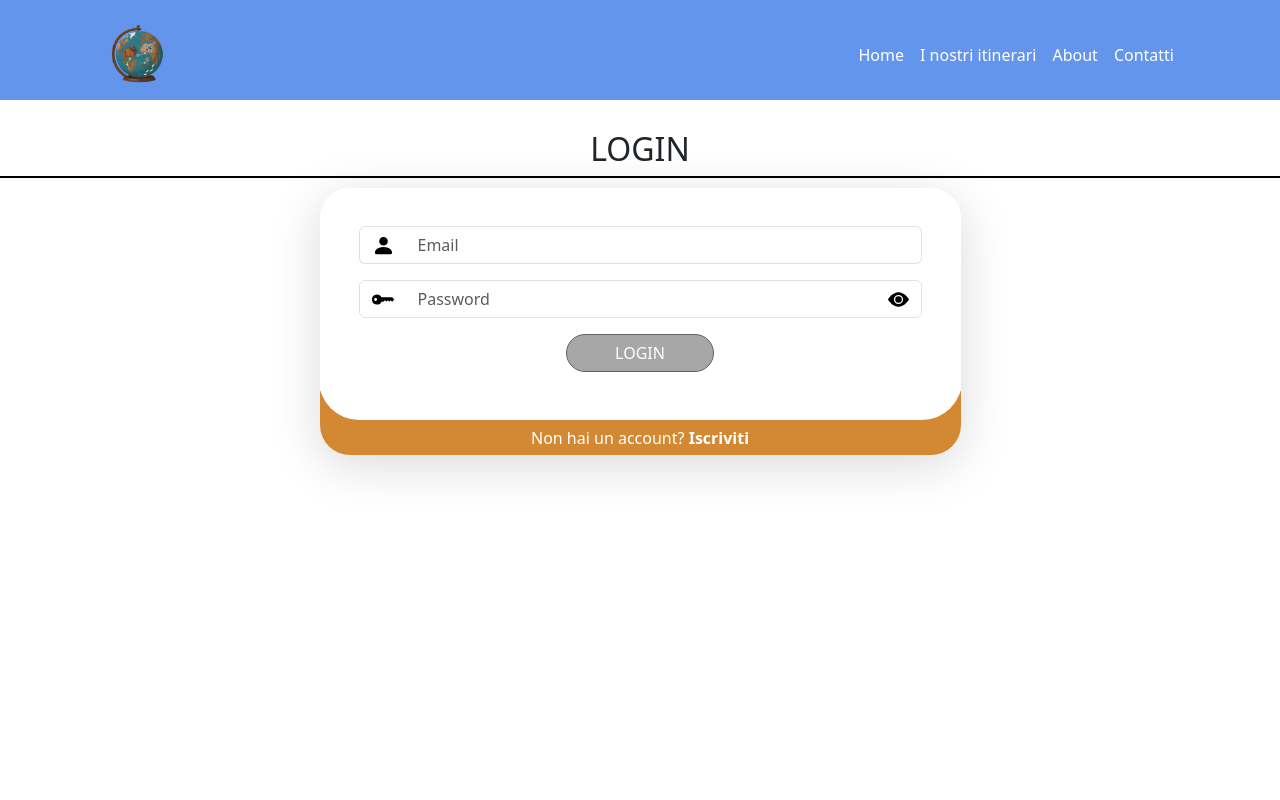
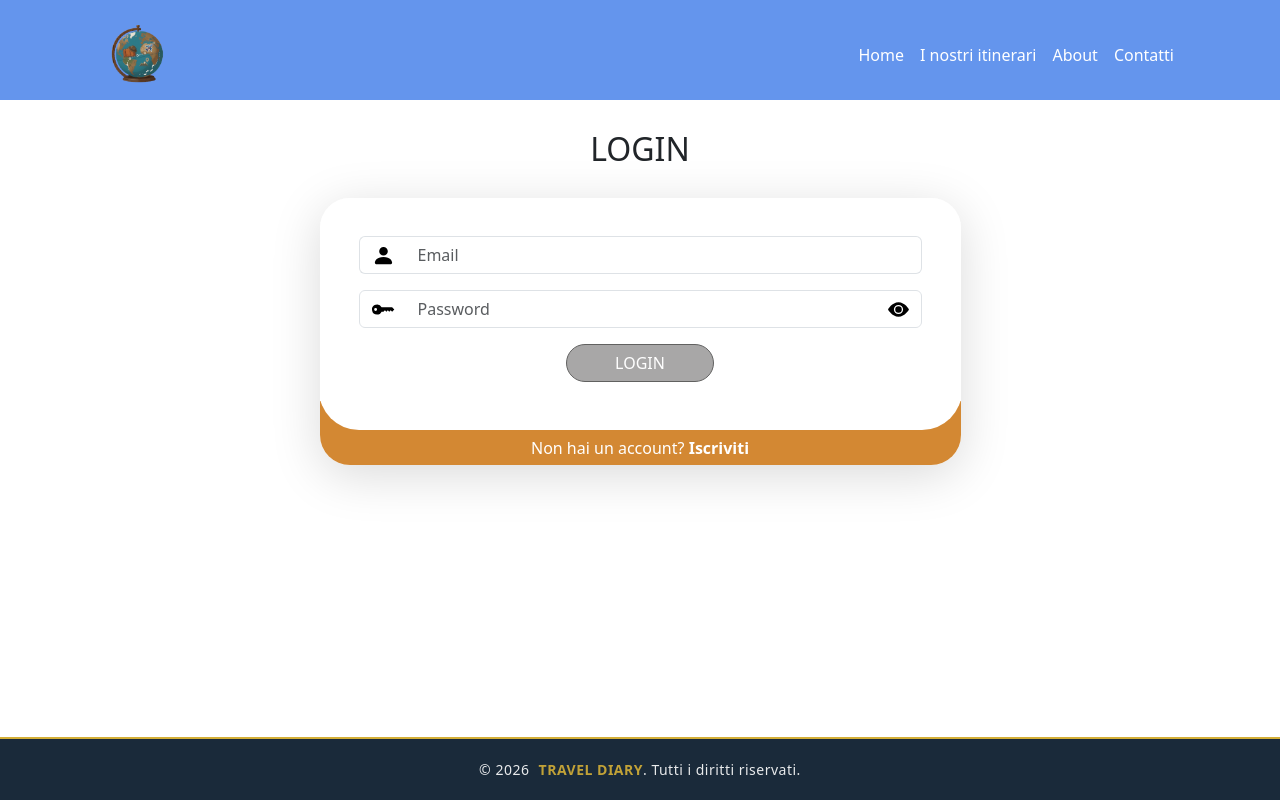
Before and after one commit to BellCrist/Itineria, a React (Vite) app in the folder client/: page /login in a window 1280 px wide. Built offline with nearby package versions, Linux system fonts and the light colour scheme.

Commit message:
Modifiche grafiche al footer

```diff
--- a/client/src/css/LoginInputForm.css
+++ b/client/src/css/LoginInputForm.css
@@ -1,6 +1,6 @@
 .login-text {
     margin-top: 30px;
-    border-bottom: 2px solid black;
+    margin-bottom: 20px;
     text-align: center;
 }
 
--- /dev/null
+++ b/client/src/css/RegistrationPage.css
@@ -0,0 +1,14 @@
+html, body {
+    margin: 0;
+    height: 100%;
+}
+
+.page-container {
+    display: flex;
+    flex-direction: column;
+    min-height: 100vh;
+}
+
+.content-wrap {
+    flex: 1;
+}
--- a/client/src/pages/LoginPage.jsx
+++ b/client/src/pages/LoginPage.jsx
@@ -1,3 +1,4 @@
+import Footer from "../layout/Footer";
 import LoginInputForm from "../layout/LoginInputForm";
 import LoginNavBar from "../layout/LoginNavBar";
 
@@ -5,11 +6,16 @@ function LoginPage() {
 
     return (
         <>
-            <LoginNavBar />
-            <div className="container-fluid login-text">
-                <h2>LOGIN</h2>
+            <div className="page-container">
+                <div className="content-wrap">
+                    <LoginNavBar />
+                    <div className="container-fluid login-text">
+                        <h2>LOGIN</h2>
+                    </div>
+                    <LoginInputForm />
+                </div>
+                <Footer />
             </div>
-            <LoginInputForm />
         </>
 
     )
--- a/client/src/pages/RegistrationPage.jsx
+++ b/client/src/pages/RegistrationPage.jsx
@@ -1,3 +1,4 @@
+import '../css/RegistrationPage.css';
 import Footer from "../layout/Footer";
 import LoginNavBar from "../layout/LoginNavBar";
 import RegistrationForm from '../layout/RegistrationForm';
@@ -5,15 +6,17 @@ import RegistrationForm from '../layout/RegistrationForm';
 function RegistrationPage() {
     return (
         <>
-        {/**Da sostituire la navbar */}
-            <LoginNavBar />
-            <div className="container-fluid registration-text">
-                <h2>REGISTRATI</h2>
+            <div className="page-container">
+                <div className="content-wrap">
+                    <LoginNavBar />
+                    <div className="container-fluid registration-text">
+                        <h2>REGISTRATI</h2>
+                    </div>
+                    <RegistrationForm />
+                </div>
             </div>
-            <RegistrationForm />
-            <Footer/>
+            <Footer />
         </>
-
     )
 }
 
```
